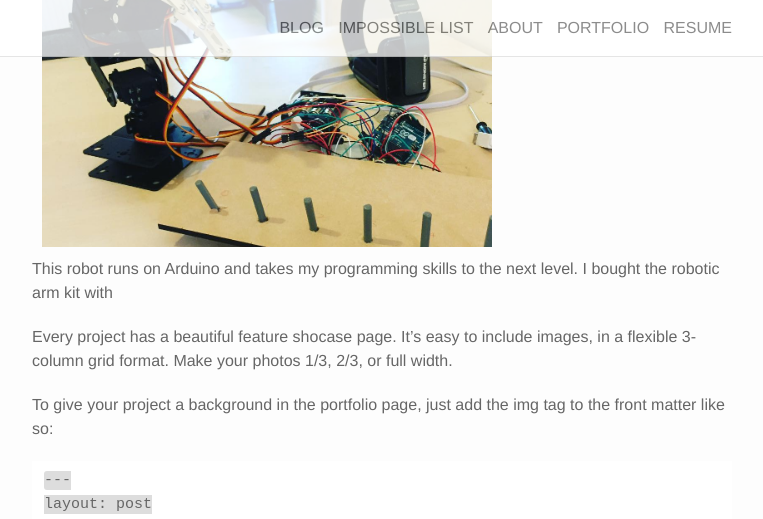
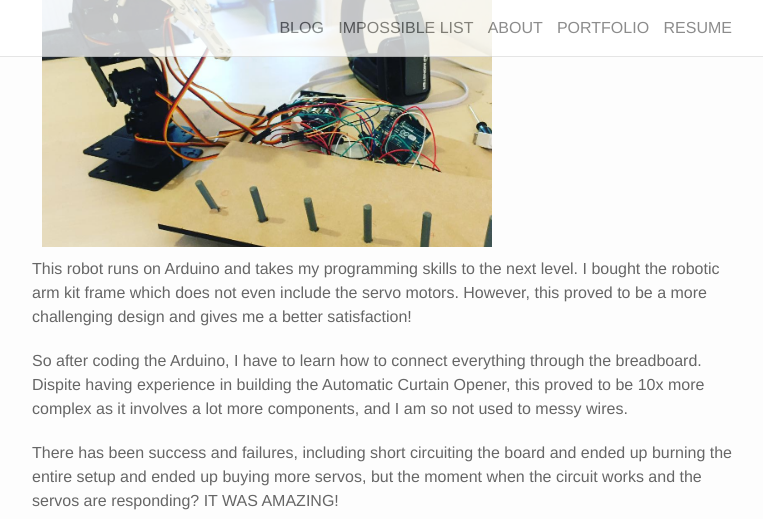
Before and after one commit to chwong1996/myhome, a Jekyll site: the page built from _portfolio/2_project.markdown, in a window 1280 px wide and 1400 px high, scrolled down 404 px. Shown: the top 519 px of the window, without its empty margins (258-1021 px from the left). Built offline with Jekyll 4.4.1, drawn with Linux system fonts in a browser that asks for light colours; nearby versions of some CDN libraries; some of the changed text lies outside the part shown.

Commit message:
Update 2_project.markdown

```diff
--- a/_portfolio/2_project.markdown
+++ b/_portfolio/2_project.markdown
@@ -1,7 +1,7 @@
 ---
 layout: post
-title: Project
-description: a project with a background image
+title: A robotic arm
+description: And I built a thing
 img: /img/Robotic arm.jpg
 ---
 Technology is critical for innovation, and innovation is how people, or even the whole human mankind moves forward.
@@ -12,54 +12,9 @@ A robotic arm. Ta-DA! Fully customizable! The best thing about the robotic arm,
 <div class="img_row">
 	<img class="col two" src="{{ site.baseurl }}/img/Robotic arm.jpg" alt="" title="Robotic arm"/>
 </div>
-This robot runs on Arduino and takes my programming skills to the next level. I bought the robotic arm kit with
+This robot runs on Arduino and takes my programming skills to the next level. I bought the robotic arm kit frame which does not even include the servo motors. However, this proved to be a more challenging design and gives me a better satisfaction!
 
+So after coding the Arduino, I have to learn how to connect everything through the breadboard. Dispite having experience in building the Automatic Curtain Opener, this proved to be 10x more complex as it involves a lot more components, and I am so not used to messy wires.
 
-Every project has a beautiful feature shocase page. It's easy to include images, in a flexible 3-column grid format. Make your photos 1/3, 2/3, or full width.
-
-To give your project a background in the portfolio page, just add the img tag to the front matter like so:
-
-	---
-	layout: post
-	title: Project
-	description: a project with a background image
-	img: /img/12.jpg
-	---
-
-
-<div class="img_row">
-	<img class="col one" src="{{ site.baseurl }}/img/1.jpg" alt="" title="example image"/>
-	<img class="col one" src="{{ site.baseurl }}/img/2.jpg" alt="" title="example image"/>
-	<img class="col one" src="{{ site.baseurl }}/img/3.jpg" alt="" title="example image"/>
-</div>
-<div class="col three caption">
-	Caption photos easily. On the left, a road goes through a tunnel. Middle, leaves artistically fall in a hipster photoshoot. Right, in another hipster photoshoot, a lumberjack grasps a handful of pine needles.
-</div>
-<div class="img_row">
-	<img class="col three" src="{{ site.baseurl }}/img/5.jpg" alt="" title="example image"/>
-</div>
-<div class="col three caption">
-	This image can also have a caption. It's like magic.
-</div>
-
-You can also put regular text between your rows of images. Say you wanted to write a little bit about your project before you posted the rest of the images. You describe how you toiled, sweated, *bled* for your project, and then.... you reveal it's glory in the next row of images.
-
-
-<div class="img_row">
-	<img class="col two" src="{{ site.baseurl }}/img/6.jpg" alt="" title="example image"/>
-	<img class="col one" src="{{ site.baseurl }}/img/11.jpg" alt="" title="example image"/>
-</div>
-<div class="col three caption">
-	You can also have artistically styled 2/3 + 1/3 images, like these.
-</div>
-
-
-<br/><br/><br/>
-
-
-The code is simple. Just add a col class to your image, and another class specifying the width: one, two, or three columns wide. Here's the code for the last row of images above:
-
-	<div class="img_row">
-	  <img class="col two" src="/img/6.jpg"/>
-	  <img class="col one" src="/img/11.jpg"/>
-	</div>
+There has been success and failures, including short circuiting the board and ended up burning the entire setup and ended up buying more servos, but the moment when the circuit works and the servos are responding? IT WAS AMAZING!
+<iframe width="560" height="315" src="https://www.youtube.com/embed/MU18B2-_OsE" frameborder="0" allowfullscreen></iframe>
```
